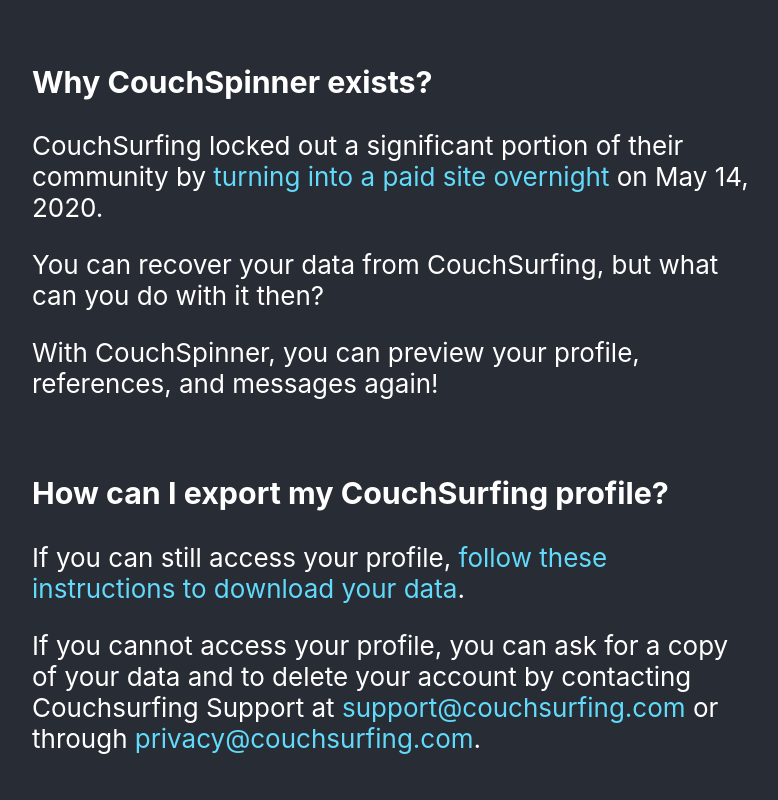
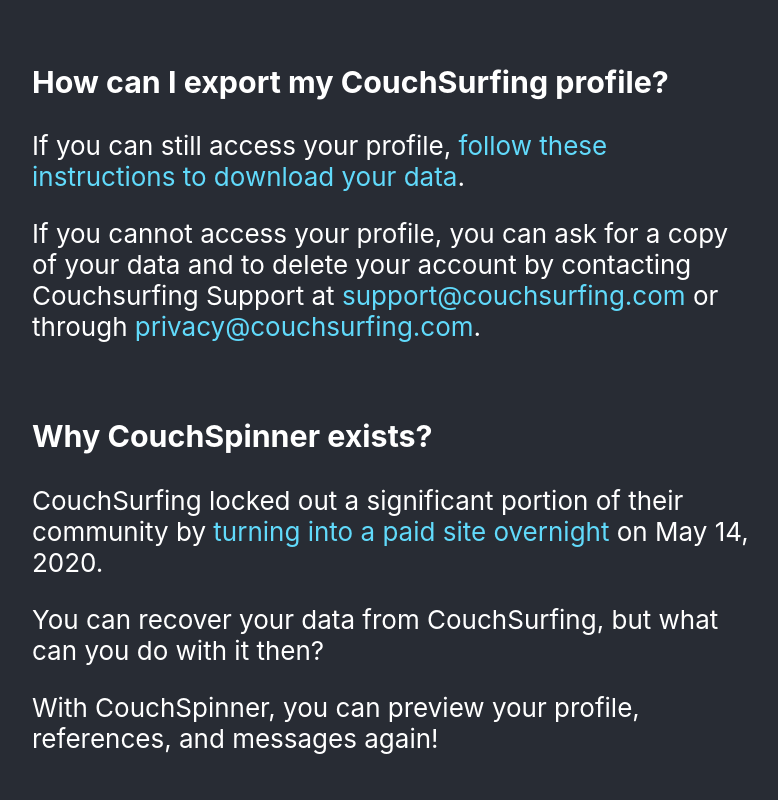
Before and after one commit to simison/couchspinner, a React (Create React App) app: page /messages in a window 1280 px wide. Shown: the part 980-1780 px from the top of the page, without its empty margins (248-1026 px from the left). Built offline with nearby package versions, Linux system fonts and the light colour scheme.

Commit message:
Restructure FAQ linking

```diff
--- a/src/About.css
+++ b/src/About.css
@@ -7,4 +7,17 @@
 
 .About-FAQ h3 {
   margin-top: 2.5em;
+  position: relative;
+  padding-left: 30px;
+  margin-left: -30px;
 }
+
+.About-FAQ h3 .Anchor {
+  display: none;
+  position: absolute;
+  left: 0;
+}
+
+.About-FAQ h3:hover .Anchor {
+  display: inline;
+}
--- a/src/About.js
+++ b/src/About.js
@@ -1,7 +1,23 @@
 import React from 'react';
 
-import { Anchor } from './components';
+import { scrollToElementById } from './utils';
 import './About.css';
+
+function FaqHeading({ children, id }) {
+  return (
+    <h3 id={id}>
+      <a
+        className="Anchor"
+        href={`#${id}`}
+        onClick={scrollToElementById}
+        title="Link here"
+      >
+        #
+      </a>
+      {children}
+    </h3>
+  );
+}
 
 function About({ isDragActive, input }) {
   return (
@@ -9,9 +25,28 @@ function About({ isDragActive, input }) {
       <h1>About</h1>
 
       <div className="About-FAQ">
-        <h3>
-          Why CouchSpinner exists? <Anchor id="why-couchspinner-exists" />
-        </h3>
+        <FaqHeading id="how-can-i-export-my-couchsurfing-profile">
+          How can I export my CouchSurfing profile?{' '}
+        </FaqHeading>
+        <p>
+          If you can still access your profile,{' '}
+          <a href="https://support.couchsurfing.org/hc/en-us/articles/360045738353-Download-your-data">
+            follow these instructions to download your data
+          </a>
+          .
+        </p>
+        <p>
+          If you cannot access your profile, you can ask for a copy of your data
+          and to delete your account by contacting Couchsurfing Support at{' '}
+          <a href="mailto:support@couchsurfing.com">support@couchsurfing.com</a>{' '}
+          or through{' '}
+          <a href="mailto:privacy@couchsurfing.com">privacy@couchsurfing.com</a>
+          .
+        </p>
+
+        <FaqHeading id="why-couchspinner-exists">
+          Why CouchSpinner exists?
+        </FaqHeading>
         <p>
           CouchSurfing locked out a significant portion of their community by{' '}
           <a href="https://blog.couchsurfing.com/couchsurfing-needs-your-help/">
@@ -28,38 +63,15 @@ function About({ isDragActive, input }) {
           messages again!
         </p>
 
-        <h3>
-          How can I export my CouchSurfing profile?{' '}
-          <Anchor id="how-can-i-export-my-couchsurfing-profile" />
-        </h3>
-        <p>
-          If you can still access your profile,{' '}
-          <a href="https://support.couchsurfing.org/hc/en-us/articles/360045738353-Download-your-data">
-            follow these instructions to download your data
-          </a>
-          .
-        </p>
-        <p>
-          If you cannot access your profile, you can ask for a copy of your data
-          and to delete your account by contacting Couchsurfing Support at{' '}
-          <a href="mailto:support@couchsurfing.com">support@couchsurfing.com</a>{' '}
-          or through{' '}
-          <a href="mailto:privacy@couchsurfing.com">privacy@couchsurfing.com</a>
-          .
-        </p>
-
-        <h3>
+        <FaqHeading id="do-you-store-my-couchsurfing-profile">
           Do you store my CouchSurfing profile?{' '}
-          <Anchor id="do-you-store-my-couchsurfing-profile" />
-        </h3>
+        </FaqHeading>
         <p>
           Nope. Your profile is never uploaded to us — we never see it.
           Everything happens in your browser only. This is completely secure.
         </p>
 
-        <h3>
-          Who made this? <Anchor id="who-made-this" />
-        </h3>
+        <FaqHeading id="who-made-this">Who made this?</FaqHeading>
         <p>
           Folks behind{' '}
           <a href="https://www.trustroots.org/?ref=couchspinner">
@@ -79,19 +91,16 @@ function About({ isDragActive, input }) {
           </span>
         </p>
 
-        <h3>
-          It didn't work! <Anchor id="it-did-not-work" />
-        </h3>
+        <FaqHeading id="it-did-not-work">It didn't work!</FaqHeading>
         <p>
           Oh no!{' '}
           <a href="https://couchspinner.wordpress.com/">Please get in touch</a>{' '}
           with Mikael to see if we can help.
         </p>
 
-        <h3>
-          What are other alternatives to CouchSurfing?{' '}
-          <Anchor id="couchsurfing-alternatives" />
-        </h3>
+        <FaqHeading id="couchsurfing-alternatives">
+          What are other alternatives to CouchSurfing?
+        </FaqHeading>
         <p>
           You could check{' '}
           <a href="https://www.trustroots.org/?ref=couchspinner">Trustroots</a>,{' '}
@@ -100,16 +109,18 @@ function About({ isDragActive, input }) {
           <a href="https://hackercouch.com/">Hackercouch</a>.
         </p>
 
-        <h3>I see only some names, but not everyone?</h3>
+        <FaqHeading id="i-see-only-some-names">
+          I see only some names, but not everyone?
+        </FaqHeading>
         <p>
           Most of the Couchsurfing export doesn't contain names of other
           profiles, only user IDs. There are a few names available from "couch
           requests", which then we can show elsewhere too.
         </p>
 
-        <h3>
-          Not all my data is here! <Anchor id="not-all-my-data-is-here" />
-        </h3>
+        <FaqHeading id="not-all-my-data-is-here">
+          Not all my data is here!
+        </FaqHeading>
         <p>
           Could be! Please check the "raw" tab of your profile to browser what
           the file actually contains and what we are showing.
@@ -123,9 +134,7 @@ function About({ isDragActive, input }) {
           . You should reach out to CouchSurfing for any specifics, though.
         </p>
 
-        <h3>
-          Is this open-source? <Anchor id="is-this-open-source" />
-        </h3>
+        <FaqHeading id="is-this-open-source">Is this open-source?</FaqHeading>
         <p>
           <a href="https://github.com/simison/couchspinner">Yep!</a> Feel free
           to help out.
--- a/src/components.js
+++ b/src/components.js
@@ -59,14 +59,6 @@ export function CsProfileName(props) {
   );
 }
 
-export function Anchor({ id }) {
-  return (
-    <a className="Anchor" href={`#${id}`} id={id} title="Link here">
-      #
-    </a>
-  );
-}
-
 export function Tabs({ routes }) {
   return (
     <ul className="Tabs">
--- a/src/components.scss
+++ b/src/components.scss
@@ -25,14 +25,6 @@
   overflow-wrap: break-word;
   padding: 20px;
   word-break: break-word;
-}
-
-h3 .Anchor {
-  display: none;
-}
-
-h3:hover .Anchor {
-  display: inline;
 }
 
 .Tab-count {
```
